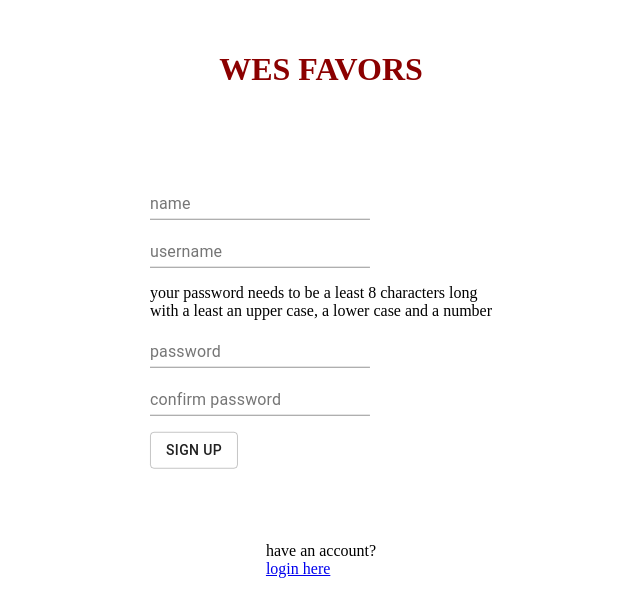
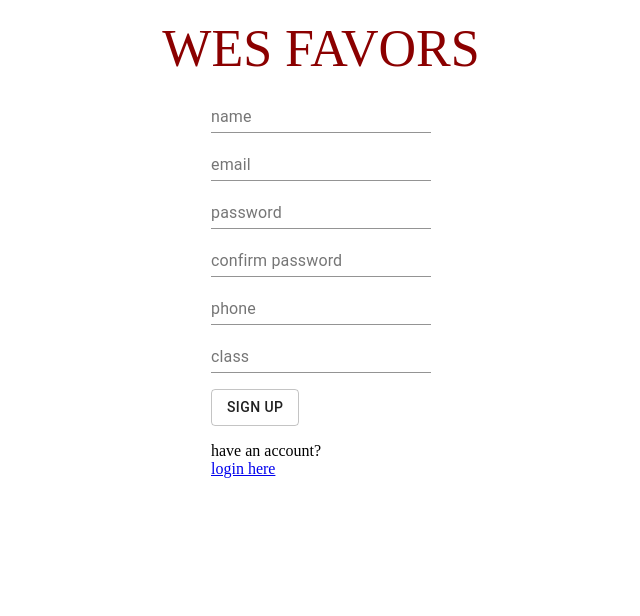
Before and after one commit to samueljaval/wes-favors-frontend, a React (Create React App) app: page /signup in a window 1280 px wide. Shown: the top 616 px of the page, without its empty margins (319-959 px from the left). Built offline with nearby package versions, Linux system fonts and the light colour scheme.

Commit message:
added email confirmation

```diff
--- a/package.json
+++ b/package.json
@@ -11,6 +11,7 @@
     "react": "^16.13.1",
     "react-dom": "^16.13.1",
     "react-icons": "^3.10.0",
+    "react-popup": "^0.10.0",
     "react-redux": "^7.2.0",
     "react-router-dom": "^5.2.0",
     "react-scripts": "3.4.1",
--- a/src/App.js
+++ b/src/App.js
@@ -4,10 +4,6 @@ import SignUpForm from './components/signupForm'
 import {
   Switch,
   Route,
-  Link,
-  Redirect,
-  useRouteMatch,
-  useHistory
 } from "react-router-dom"
 
 const App = () => {
--- a/src/components/loginForm.js
+++ b/src/components/loginForm.js
@@ -11,26 +11,51 @@ import {
 const LoginForm = () => {
     const dispatch = useDispatch()
 
-	const [username, setUsername] = useState('')
+	const [email, setEmail] = useState('')
+    const [token, setToken] = useState('')          // email verification token
 	const [password, setPassword] = useState('')
-    const [done, setDone] = useState(null)
+    const [done, setDone] = useState(null)           // when done is true, we redirect to the feed, user logged in
+    const [verify, setVerify] = useState(false)      // when verify is true, we ask for the confirmation token
+
+    // screen data for making responsive
+    const [width, setWidth] = React.useState(window.innerWidth)
+    const [height, setHeight] = React.useState(window.innerHeight)
+    const updateWidthAndHeight = () => {
+      setWidth(window.innerWidth);
+      setHeight(window.innerHeight);
+    }
+    React.useEffect(() => {
+        window.addEventListener("resize", updateWidthAndHeight);
+        return () => window.removeEventListener("resize", updateWidthAndHeight);
+    })
+
 
 	const handleLogin = async (event) => {
 		event.preventDefault()
-		try {
-			const user = await loginService.login({ username, password })
-            // not a good way of staying logged in
-			// window.localStorage.setItem(
-			// 	'loggedUser', JSON.stringify(user)
-			// )
-			setUsername('')
+		const response = await loginService.login({ email, password })
+        // need to find a way to keep user logged in here, maybe user cookies
+        // what the course did was not good practice and apparently not safe
+        if (response.status === 200) {
+            setEmail('')
 			setPassword('')
-			dispatch(login(user.username, user.name, user.token))
+			dispatch(login(response.data.email, response.data.name, response.data.token))
             setDone(true)
         }
-		catch(exception) {
-			console.log("login failed")
+        if (response.data.error === "account not verified") {
+            setVerify(true)
         }
+	}
+
+    const handleToken = async (event) => {
+        event.preventDefault()
+        const response = await loginService.verify({token, email})
+        if (response.status === 200) {setDone(true)}
+        if (response.data.type === 'not-verified') {console.log(response.data.msg)}
+    }
+
+    const resendToken = async () => {
+        const resend = await loginService.resend(email)
+        console.log(resend.data)
     }
 
     const center = {
@@ -39,32 +64,49 @@ const LoginForm = () => {
         top: '40%',
         transform: 'translate(-50%, -50%)'
     }
-
-    const up = {
-        position: 'absolute',
-        left: '50%',
-        top: '6%',
-        transform: 'translate(-50%, -50%)',
-        color : "darkred"
-    }
     const down = {
         position: 'absolute',
         left: '50%',
         top: '70%',
         transform: 'translate(-50%, -50%)'
     }
+    const title = {
+        position: 'absolute',
+        left: '50%',
+        top: '6%',
+        fontSize: (height+width)/40,
+        transform: 'translate(-50%, -50%)',
+        color : 'darkred'
+    }
 
 	return (
         <div>
         {done ? <Redirect to = "/feed"/> : <></>}
-        <h1 style={up}>WES FAVORS</h1>
+        <div style={title}>WES FAVORS</div>
+        {verify ? <div style = {center}>
+            <form onSubmit={handleToken}>
+            <div> We have sent you an email with a verification token. </div> <div>Check your SPAM</div>
+                        <div>
+                            <TextField
+                                label="verification token"
+                                value={token}
+                                name="token"
+                                onChange={({ target }) => setToken(target.value)}/>
+                        </div>
+                        <p></p>
+                        <Button type="submit" variant="outlined">verify token</Button>
+                        <p></p>
+                    </form>
+                    <button onClick={resendToken}>Resend Token to {email}</button>
+                    </div>
+                :
                 <form style={center} onSubmit={handleLogin}>
         			<div>
                         <TextField
-                            label="username"
-                            value={username}
-                            name="Username"
-                            onChange={({ target }) => setUsername(target.value)}/>
+                                    label="email"
+                                    value={email}
+                                    name="email"
+                                    onChange={({ target }) => setEmail(target.value)}/>
         			</div>
         			<div>
                         <TextField
@@ -76,12 +118,11 @@ const LoginForm = () => {
         			</div>
                     <p></p>
                     <Button type="submit" variant="outlined">login</Button>
-		</form>
+        		</form>}
         <div style={down}>
         <div> no account yet? </div>
         <Link to='/signup'>sign up here</Link>
         </div>
-
         </div>
 	)
 }
--- a/src/components/signupForm.js
+++ b/src/components/signupForm.js
@@ -1,74 +1,74 @@
 import React, { useState } from 'react'
-import { useDispatch } from 'react-redux'
-import loginService from '../services/login'
 import signupService from '../services/signup'
-import {login} from '../reducers/userReducer'
 import Button from '@material-ui/core/Button'
 import TextField from '@material-ui/core/TextField'
 import {
   Redirect,Link
 } from "react-router-dom"
 
+
 const SignUpForm = () => {
-    const dispatch = useDispatch()
 
     const [name, setName] = useState('')
-	const [username, setUsername] = useState('')
+	const [email, setEmail] = useState('')
+    const [phone, setPhone] = useState('')
+    const [Class, setClass] = useState('')
 	const [password, setPassword] = useState('')
     const [confirmPassword, setConfirmPassword] = useState('')
-    const [done, setDone] = useState(null)
+    const [done, setDone] = useState(null)   // when done is true, we redirect to login
+
+    // screen data for making responsive
+    const [width, setWidth] = React.useState(window.innerWidth)
+    const [height, setHeight] = React.useState(window.innerHeight)
+    const updateWidthAndHeight = () => {
+      setWidth(window.innerWidth);
+      setHeight(window.innerHeight);
+    }
+    React.useEffect(() => {
+        window.addEventListener("resize", updateWidthAndHeight);
+        return () => window.removeEventListener("resize", updateWidthAndHeight);
+    })
 
 	const handleSignup = async (event) => {
 		event.preventDefault()
-		try {
         if (password === confirmPassword) {
-                await signupService.signup({name, username, password})
-    			const user = await loginService.login({ username, password })
-                // not a good way of staying logged in
-    			// window.localStorage.setItem(
-    			// 	'loggedUser', JSON.stringify(user)
-    			// )
-    			setUsername('')
-    			setPassword('')
-                setName('')
-    			dispatch(login(user.username, user.name, user.token))
+            const signResponse = await signupService.signup({name, email, password, Class, phone})
+            console.log(signResponse)
+            if (signResponse.status === 201) {
+                // once sign up worked we redirect to login
                 setDone(true)
             }
             else {
-                console.log("incorrect passwords")
+                console.log(signResponse.data)
             }
         }
-		catch(exception) {
-			console.log("login failed")
+        else {
+            console.log("passwords aren't similar")
         }
 	}
 
-    const center = {
+    const form = {
         position: 'absolute',
         left: '50%',
-        top: '40%',
-        transform: 'translate(-50%, -50%)'
+        top: width/15 ,
+        transform: 'translate(-50%, 0%)'
     }
 
-    const up = {
+    const title = {
         position: 'absolute',
         left: '50%',
         top: '6%',
         transform: 'translate(-50%, -50%)',
-        color : "darkred"
-    }
-    const down = {
-        position: 'absolute',
-        left: '50%',
-        top: '70%',
-        transform: 'translate(-50%, -50%)'
+        color : 'darkred',
+        fontSize: (height+width)/40
     }
 
 	return (
         <div>
-        {done ? <Redirect to = "/feed"/> : <></>}
-        <h1 style={up}>WES FAVORS</h1>
-		<form style={center} onSubmit={handleSignup}>
+        {done ? <Redirect to = "/login"/> : <></>}
+        <div style={title}>WES FAVORS </div>
+        <div style={form}>
+    		<form onSubmit={handleSignup}>
                 <div>
                     <TextField
                                 label="name"
@@ -78,14 +78,12 @@ const SignUpForm = () => {
                 </div>
     			<div>
                     <TextField
-                            label="username"
-                            value={username}
-                            name="Username"
-                            onChange={({ target }) => setUsername(target.value)}/>
+                                label="email"
+                                value={email}
+                                name="email"
+                                onChange={({ target }) => setEmail(target.value)}/>
     			</div>
-            <p></p>
-            <div>your password needs to be a least 8 characters long</div>
-            <div>with a least an upper case, a lower case and a number</div>
+
     			<div>
                     <TextField
                                 type="password"
@@ -102,14 +100,29 @@ const SignUpForm = () => {
                                 name="Confirm Password"
                                 onChange={({ target }) => setConfirmPassword(target.value)}/>
     			</div>
+                <div>
+                    <TextField
+                                type="phone"
+                                label="phone"
+                                value={phone}
+                                name="Phone"
+                                onChange={({ target }) => setPhone(target.value)}/>
+    			</div>
+                <div>
+                    <TextField
+                                type="class"
+                                label="class"
+                                value={Class}
+                                name="Class"
+                                onChange={({ target }) => setClass(target.value)}/>
+    			</div>
                 <p></p>
                 <Button type="submit" variant="outlined">sign up</Button>
-		</form>
-        <div style={down}>
+                <p></p>
                 <div> have an account? </div>
                 <Link to='/login'>login here</Link>
+    		</form>
         </div>
-
         </div>
 	)
 }
--- a/src/services/login.js
+++ b/src/services/login.js
@@ -2,8 +2,39 @@ import axios from 'axios'
 const baseUrl = 'http://localhost:3001/api/login'
 
 const login = async credentials => {
-	const response = await axios.post(baseUrl, credentials)
-	return response.data
+	try {
+		const response = await axios.post(baseUrl, credentials)
+		return response
+	}
+	catch (error) {
+		console.log(error.response)
+		return error.response
+	}
 }
 
-export default { login }
+const verify = async credentials => {
+	try {
+		const response = await axios.post(baseUrl + '/verifyToken', credentials)
+		return response
+	}
+	catch (error) {
+		console.log(error.response)
+		return error.response
+	}
+}
+
+
+const resend = async email => {
+	console.log(email)
+	try {
+		const response = await axios.post(baseUrl + '/resendToken', {email})
+		return response
+	}
+	catch (error) {
+		console.log(error.response)
+		return error.response
+	}
+}
+
+
+export default { login, verify, resend }
--- a/src/services/signup.js
+++ b/src/services/signup.js
@@ -2,8 +2,14 @@ import axios from 'axios'
 const baseUrl = 'http://localhost:3001/api/users'
 
 const signup = async credentials => {
-	const response = await axios.post(baseUrl, credentials)
-	return response.data
+	try {
+		const response = await axios.post(baseUrl, credentials)
+		return response
+	}
+	catch (error) {
+		console.log(error.response)
+		return error.response
+	}
 }
 
 export default { signup }
```
Also changed, not shown: 1 other file (tests, documents, lock files or other folders). Lines whose indentation alone changed are shown as unchanged.
